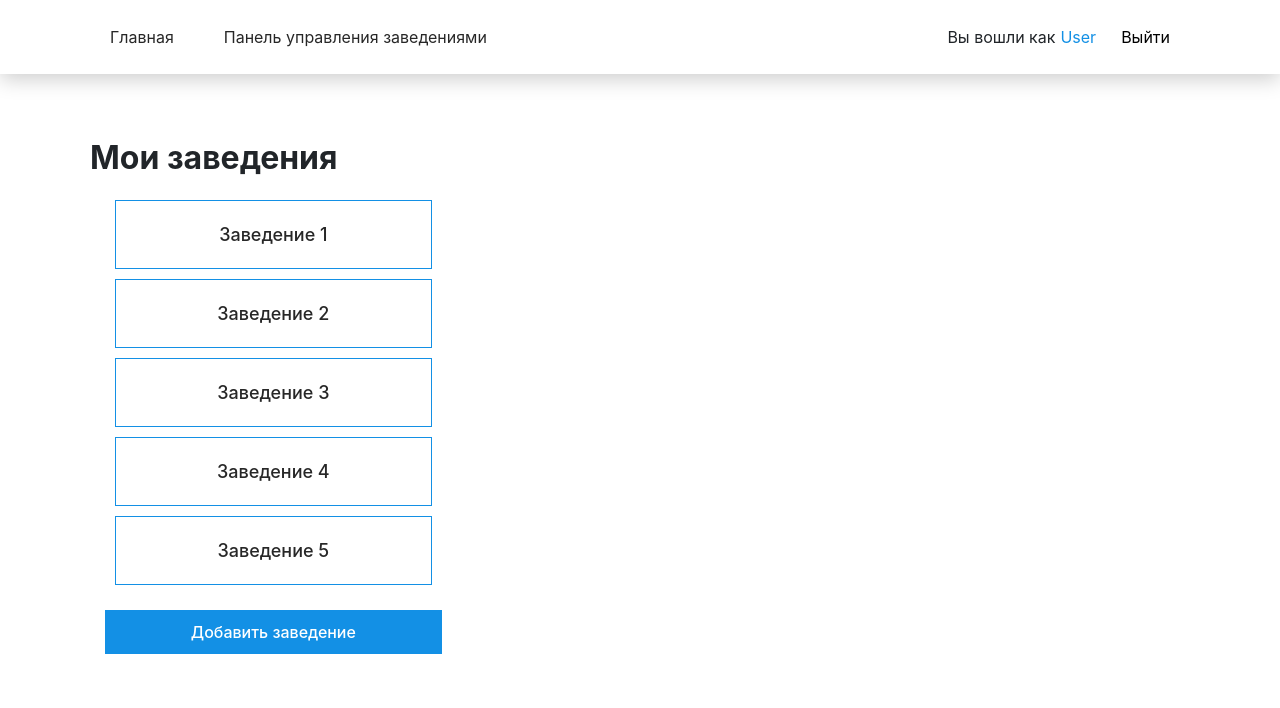
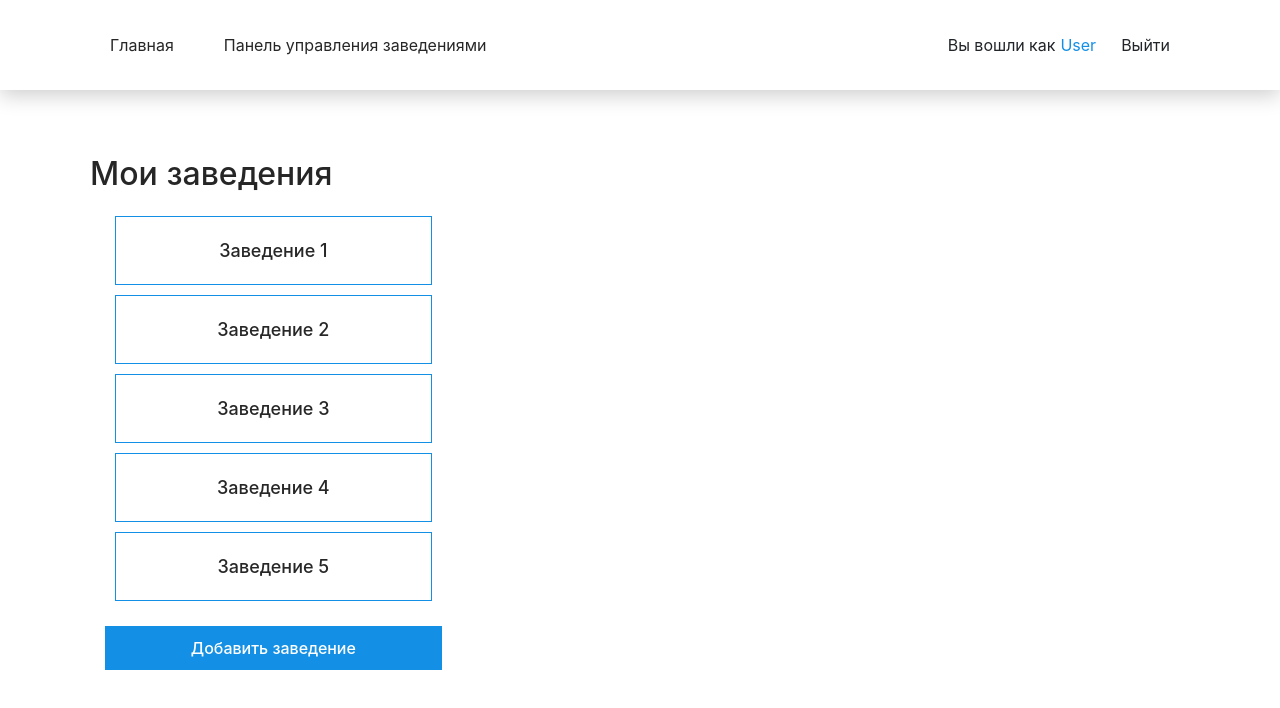
Before and after one commit to nikigan/react-practice, a React app: page /owner/places in a window 1280 px wide. Shown: the top 708 px of the page. Built offline with nearby package versions, Linux system fonts and the light colour scheme.

Commit message:
Доработал стили. Отладил взаимодействие с фейковым API. Подробности в README.md

```diff
--- a/src/components/App/App.scss
+++ b/src/components/App/App.scss
@@ -9,4 +9,8 @@
     padding: 20px 20px;
     border-radius: 15px;
   }
+
+  .loading-spinner {
+    width: 100%;
+  }
 }
--- /dev/null
+++ b/src/components/Error/Error.js
@@ -0,0 +1,21 @@
+import PropTypes from "prop-types";
+import React from "react";
+import "./Error.scss";
+import { Result } from "antd";
+import "antd/es/result/style/css";
+
+const Error = ({ message }) => {
+  return (
+    <Result status="error" title="Упс! Прозошла ошибочка!" subTitle={message} />
+  );
+};
+
+export default Error;
+
+Error.propTypes = {
+  message: PropTypes.string,
+};
+
+Error.defaultProps = {
+  message: "",
+};
--- /dev/null
+++ b/src/components/Error/Error.scss
@@ -0,0 +1,7 @@
+/*
+ * Error scss File
+*/
+
+.error {
+  /* propertys here */
+}
--- /dev/null
+++ b/src/components/Error/index.js
@@ -0,0 +1 @@
+export { default } from "./Error";
--- a/src/components/Header/Header.js
+++ b/src/components/Header/Header.js
@@ -1,14 +1,16 @@
 import React from "react";
 import "./Header.scss";
-import { Container } from "react-bootstrap";
+import { Container, Navbar } from "react-bootstrap";
 import { Link } from "react-router-dom";
 
 const Header = () => {
   const username = "User";
 
   return (
-    <div className="header">
+    <Navbar className="header" expand="lg">
       <Container className="header__container">
+        <Navbar.Toggle aria-controls="basic-navbar-nav" className="ml-auto" />
+        <Navbar.Collapse id="basic-navbar-nav">
           <div className="header__links">
             <Link className="header__link-item" to="/">
               Главная
@@ -24,8 +26,9 @@ const Header = () => {
               Выйти
             </button>
           </div>
+        </Navbar.Collapse>
       </Container>
-    </div>
+    </Navbar>
   );
 };
 
--- a/src/components/Header/Header.scss
+++ b/src/components/Header/Header.scss
@@ -1,4 +1,7 @@
 @import "src/utils/scss/variables";
+@import "~bootstrap/scss/navbar";
+@import "~bootstrap/scss/nav";
+@import "~bootstrap/scss/transitions";
 /*
  * Header scss File
 */
@@ -14,6 +17,11 @@
     display: flex;
     padding: 0;
     margin: 0;
+    @media (max-width: 992px) {
+      flex-flow: column;
+      justify-content: center;
+      text-align: center;
+    }
   }
 
   &__link-item,
@@ -45,6 +53,10 @@
     display: flex;
     align-items: center;
     margin-left: auto;
+
+    @media (max-width: 992px) {
+      justify-content: center;
+    }
   }
 
   &__user-name {
--- a/src/components/PlacesList/PlacesList.js
+++ b/src/components/PlacesList/PlacesList.js
@@ -2,23 +2,33 @@ import PropTypes from "prop-types";
 import React, { useEffect } from "react";
 import { connect } from "react-redux";
 import "./PlacesList.scss";
+import { Spin } from "antd";
+import "antd/es/spin/style/css";
 import Place from "../Place";
 import { onPlacesFetch } from "../../store/places/actions";
+import Error from "../Error";
 
-// eslint-disable-next-line no-unused-vars,no-shadow
-const PlacesList = ({ placesList, fetching, error, onPlacesFetch }) => {
+const PlacesList = ({
+  placesList,
+  fetching,
+  error,
+  errorMessage,
+  onPlacesFetch: onPageLoaded,
+}) => {
   useEffect(() => {
-    console.log("effect");
-    onPlacesFetch();
-  }, [onPlacesFetch]);
+    onPageLoaded();
+  }, [onPageLoaded]);
+
+  const renderItem = fetching ? (
+    <Spin tip="Загрузка..." size="large" className="loading-spinner" />
+  ) : (
+    placesList.map((place) => <Place key={place.id} name={place.name} />)
+  );
 
   return (
     <div className="places-list">
       <div className="places-list__list">
-        {/* eslint-disable-next-line react/prop-types */}
-        {placesList.map((place) => (
-          <Place key={place.id} name={place.name} />
-        ))}
+        {error ? <Error message={errorMessage} /> : renderItem}
       </div>
       <button type="button" className="places-list__btn">
         Добавить заведение
@@ -31,6 +41,7 @@ PlacesList.propTypes = {
   placesList: PropTypes.arrayOf(PropTypes.object),
   fetching: PropTypes.bool,
   error: PropTypes.bool,
+  errorMessage: PropTypes.string,
   onPlacesFetch: PropTypes.func.isRequired,
 };
 
@@ -38,6 +49,7 @@ PlacesList.defaultProps = {
   placesList: [],
   fetching: false,
   error: false,
+  errorMessage: "",
 };
 
 const mapStateToProps = ({ places }) => {
@@ -45,6 +57,7 @@ const mapStateToProps = ({ places }) => {
     placesList: places.placesList,
     fetching: places.fetching,
     error: places.error,
+    errorMessage: places.errorMessage,
   };
 };
 export default connect(mapStateToProps, { onPlacesFetch })(PlacesList);
--- a/src/store/places/actions.js
+++ b/src/store/places/actions.js
@@ -5,7 +5,8 @@ export const onPlacesFetch = () => (dispatch) => {
     type: "PLACES_FETCH_STARTED",
   });
 
-  PlacesService.getAllPlaces().then((places) => {
+  PlacesService.getAllPlaces()
+    .then((places) => {
       dispatch({
         type: "PLACES_FETCH_ENDED",
       });
@@ -14,17 +15,17 @@ export const onPlacesFetch = () => (dispatch) => {
         type: "PLACES_FETCH_SUCCESS",
         payload: places,
       });
+    })
+    .catch((error) => {
+      dispatch({
+        type: "PLACES_FETCH_ENDED",
       });
-  // .catch(error => {
-  //   dispatch({
-  //     type: 'PLACES_FETCH_ENDED'
-  //   });
-  //
-  //   dispatch({
-  //     type: 'PLACES_FETCH_ERROR',
-  //     payload: error
-  //   });
-  // });
+
+      dispatch({
+        type: "PLACES_FETCH_ERROR",
+        payload: error.message,
+      });
+    });
 };
 
 export default {
--- a/src/utils/scss/_variables.scss
+++ b/src/utils/scss/_variables.scss
@@ -1,3 +1,8 @@
 $dark: #272727;
 $siberian-blue: #1390e5;
 $crystal-white: #ffffff;
+
+@import "~bootstrap/scss/functions";
+@import "~bootstrap/scss/variables";
+@import "~bootstrap/scss/mixins";
+@import "~bootstrap/scss/utilities";
```
Also changed, not shown: 1 other file (tests, documents, lock files or other folders). Lines whose indentation alone changed are shown as unchanged.
